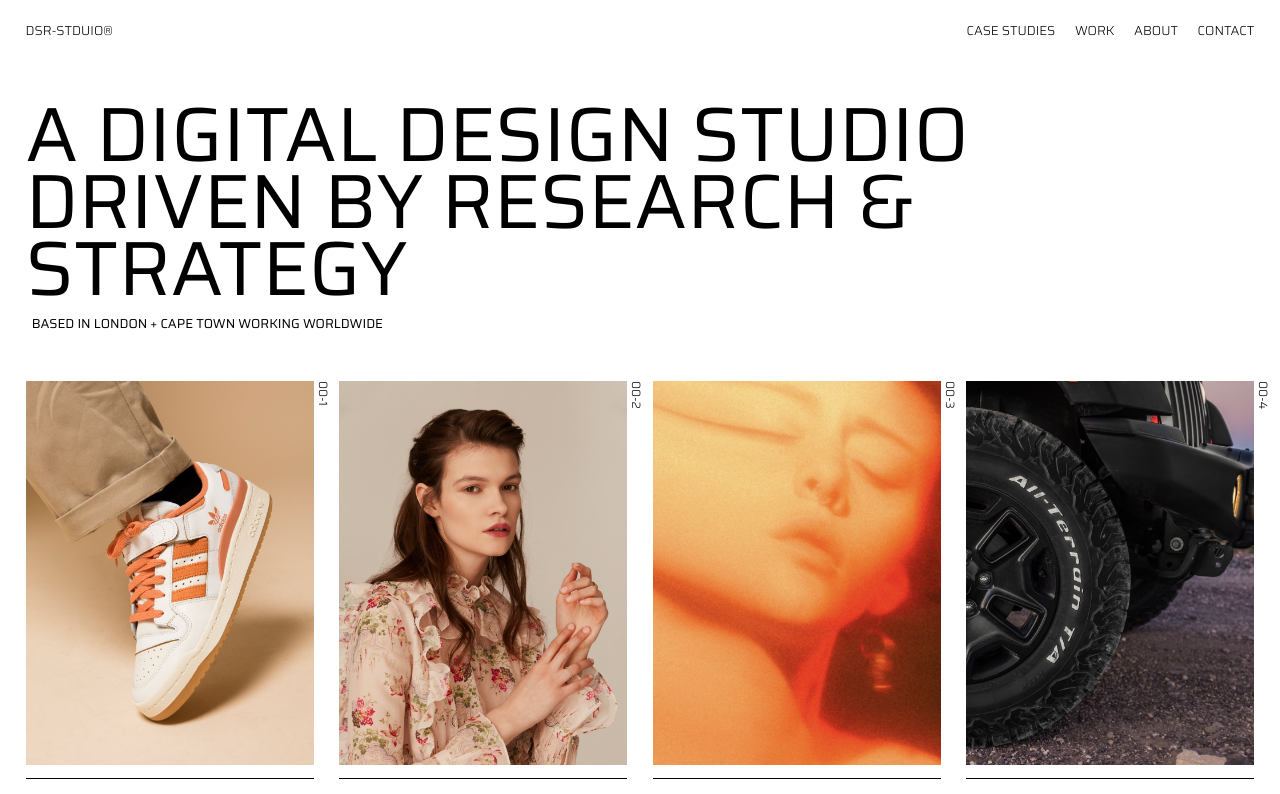
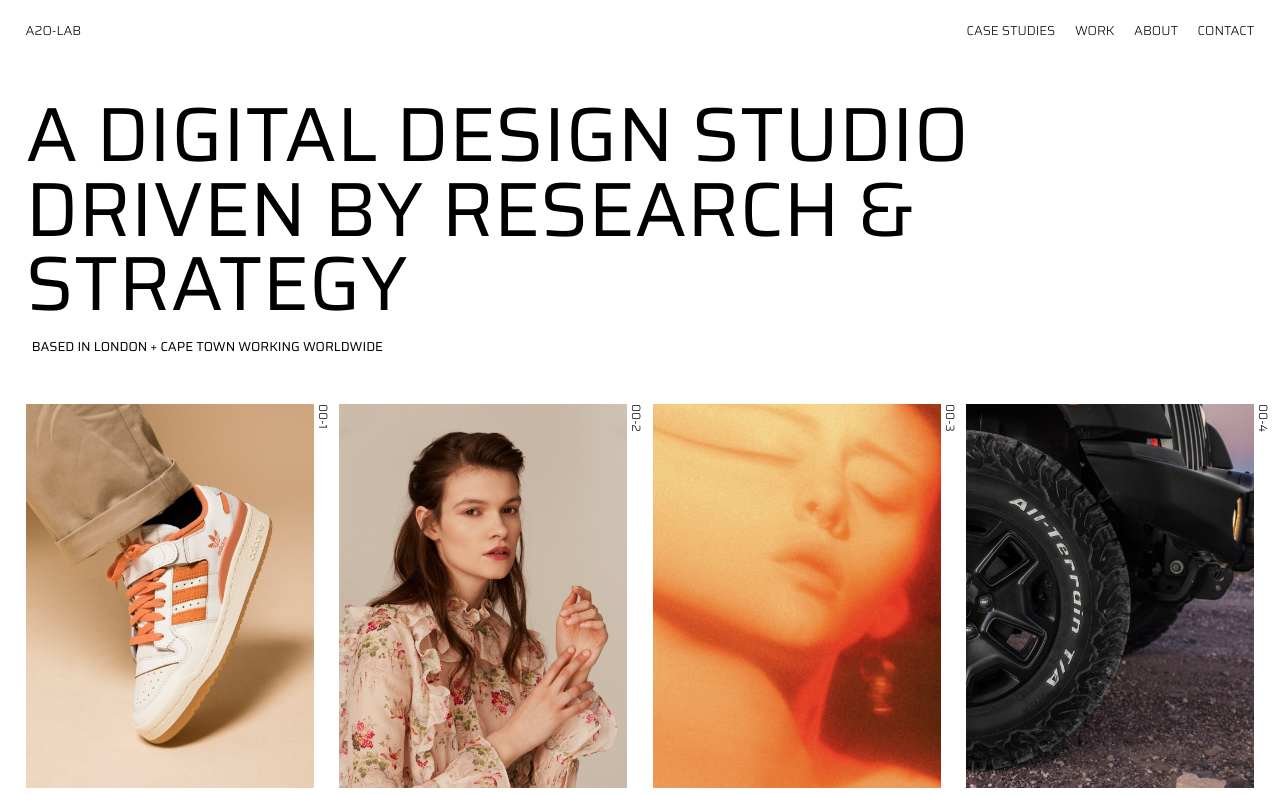
Before and after one commit to deoksoorr/portfolio, a React (Vite) app: page / in a window 1280 px wide. Shown: the top 794 px of the page. Built offline with nearby package versions, Linux system fonts and the light colour scheme.

Commit message:
220718 commit

```diff
--- a/src/component/common/Button.tsx
+++ b/src/component/common/Button.tsx
@@ -10,7 +10,7 @@ interface buttonStyle {
 
 const Button = ({ link, btntop, btnbot }: buttonStyle) => {
   return (
-    <StyleButton to={`${link}`} rel="noopener noreferrer">
+    <StyleButton to={link} rel="noopener noreferrer">
       <div className="btn-outer">
         <div className="btn-mask btn-top">
           <div className="btn-text">{btntop}</div>
--- a/src/component/common/Footer.tsx
+++ b/src/component/common/Footer.tsx
@@ -30,7 +30,7 @@ const Footer = () => {
         </li>
       </Contact>
       <Nav>
-        <h1>DSR-STDUIO®</h1>
+        <h1>A2O-LAB</h1>
         <ul>
           <li>
             <button type="button">
--- a/src/component/common/Header.tsx
+++ b/src/component/common/Header.tsx
@@ -1,9 +1,12 @@
+import { Link } from 'react-router-dom';
 import styled from 'styled-components';
 
 const Header = () => {
   return (
     <Nav>
-      <h1>DSR-STDUIO®</h1>
+      <Link to={'/'} rel="noopener noreferrer">
+        <h1>A2O-LAB</h1>
+      </Link>
       <ul>
         <li>
           <button type="button">
--- a/src/component/home/Title.tsx
+++ b/src/component/home/Title.tsx
@@ -1,45 +1,45 @@
-import styled from 'styled-components';
+import styled, { keyframes } from 'styled-components';
 
 const Title = () => {
   return (
     <Box>
       <div className="lineMask">
         <div>
-          <span>A</span>
+          <span className="transition01">A</span>
         </div>
         &nbsp;
         <div>
-          <span>DIGITAL</span>
+          <span className="transition02">DIGITAL</span>
         </div>
         &nbsp;
         <div>
-          <span>DESIGN</span>
+          <span className="transition03">DESIGN</span>
         </div>
         &nbsp;
         <div>
-          <span>STUDIO</span>
+          <span className="transition04">STUDIO</span>
         </div>
       </div>
       <div className="lineMask">
         <div>
-          <span>DRIVEN</span>
+          <span className="transition05">DRIVEN</span>
         </div>
         &nbsp;
         <div>
-          <span>BY</span>
+          <span className="transition06">BY</span>
         </div>
         &nbsp;
         <div>
-          <span>RESEARCH</span>
+          <span className="transition07">RESEARCH</span>
         </div>
         &nbsp;
         <div>
-          <span>&</span>
+          <span className="transition08">&</span>
         </div>
       </div>
       <div className="lineMask">
         <div>
-          <span>STRATEGY</span>
+          <span className="transition09">STRATEGY</span>
         </div>
       </div>
       <div className="subMask">
@@ -50,6 +50,15 @@ const Title = () => {
     </Box>
   );
 };
+
+const moveUp = keyframes`
+  from{
+    top: 85px;
+  }
+  to{
+    top:0px;
+  }
+`;
 
 const Box = styled.div`
   margin: 0 auto;
@@ -64,6 +73,42 @@ const Box = styled.div`
     line-height: 5.2vw;
     > div {
       display: inline-block;
+      position: relative;
+      overflow: hidden;
+      span {
+        position: relative;
+        animation-duration: 0.25s;
+        animation-timing-function: ease-in-out;
+        animation-name: ${moveUp};
+        animation-fill-mode: forwards;
+      }
+      .transition01 {
+        transition-delay: 0.7s;
+      }
+      .transition02 {
+        transition-delay: 1s;
+      }
+      .transition03 {
+        transition-delay: 0.9s;
+      }
+      .transition04 {
+        transition-delay: 1s;
+      }
+      .transition05 {
+        transition-delay: 1.1s;
+      }
+      .transition06 {
+        transition-delay: 1.2s;
+      }
+      .transition07 {
+        transition-delay: 1.3s;
+      }
+      .transition08 {
+        transition-delay: 1.4s;
+      }
+      .transition09 {
+        transition-delay: 1.5s;
+      }
     }
   }
   > .subMask {
--- a/src/component/home/Worked.tsx
+++ b/src/component/home/Worked.tsx
@@ -131,7 +131,7 @@ const Box = styled.div`
           }
         }
         input[id*='works']:checked + label + .work_detail {
-          max-height: 50px;
+          max-height: 80px;
         }
       }
     }
```
